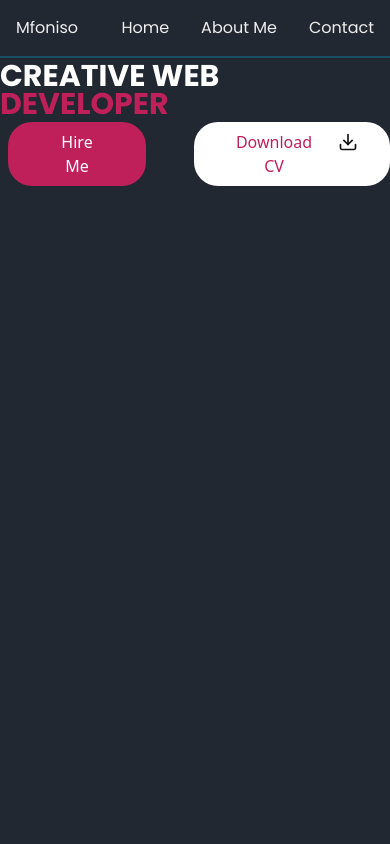
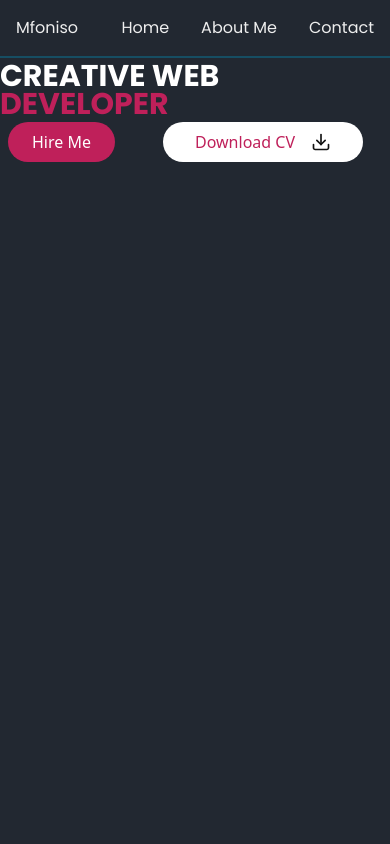
Before and after one commit to Mfonisorobert/portfolio_website, a React (Vite) app: page / in a window 390 px wide. Shown: the top 844 px of the page. Built offline with nearby package versions, Linux system fonts and the light colour scheme.

Commit message:
responsiveness

```diff
--- a/src/App.jsx
+++ b/src/App.jsx
@@ -38,7 +38,7 @@ import React from "react";
             CREATIVE WEB <p className="-mt-2 md:-mt-5 lg:-mt-4 text-[#bf205a]">DEVELOPER</p>
             </h1>
             <div className="flex">
-            <button className='bg-[#bf205a] text-white px-10 py-2 rounded-3xl font-medium ml-2 hover:bg-white hover:text-[#bf205a]'>
+            <button className='bg-[#bf205a] text-white px-6 md:px-8 lg:px-10 py-2 rounded-3xl font-medium ml-2 hover:bg-white hover:text-[#bf205a]'>
               Hire Me
               </button>
               <div>
```
